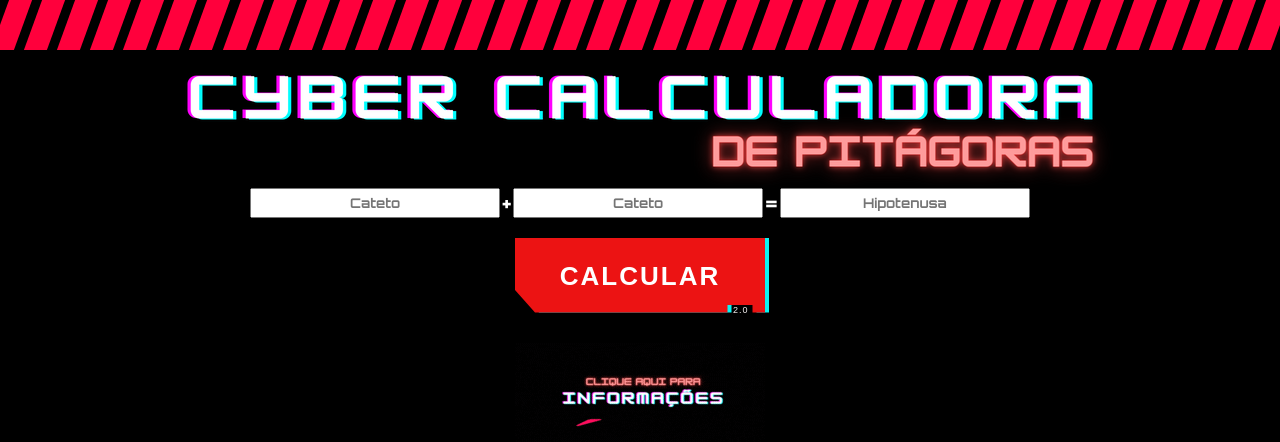
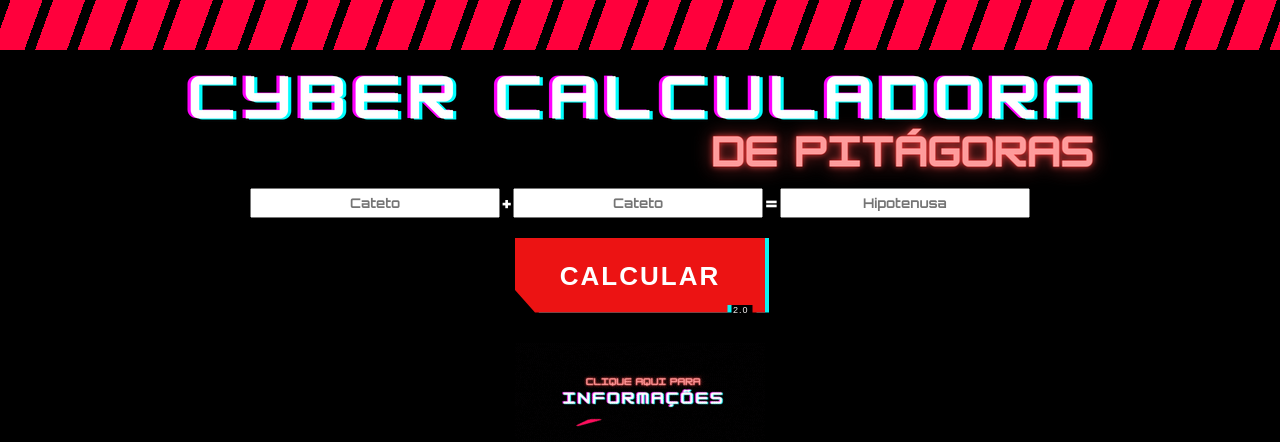
Before and after one commit to MateusBrandeburski/web_service_flask, a Flask app: page / in a window 1280 px wide. Shown: the part 76-518 px from the top of the page. Run offline with Flask 2, Linux system fonts and the light colour scheme; some web fonts are replaced.

Commit message:
alteração na linha de formas abaixo da header

```diff
--- a/calculadora_grafica/templates/calculadora_de_pitagoras.html
+++ b/calculadora_grafica/templates/calculadora_de_pitagoras.html
@@ -26,47 +26,7 @@
             <a class="cabecalho__menu__link">Sobre<span aria-hidden class="cabecalho__menu__link__glitch">Sobre</span></a>
         </nav>
     </header>
-        <div class="linha_grafica_do_titulo">
-            <!-- Não sei se deveria ser feiro assim /: -->
-            <figure class="linha_grafica_do_titulo__caixas"></figure>
-            <figure class="linha_grafica_do_titulo__caixas"></figure>
-            <figure class="linha_grafica_do_titulo__caixas"></figure>
-            <figure class="linha_grafica_do_titulo__caixas"></figure>
-            <figure class="linha_grafica_do_titulo__caixas"></figure>
-            <figure class="linha_grafica_do_titulo__caixas"></figure>
-            <figure class="linha_grafica_do_titulo__caixas"></figure>
-            <figure class="linha_grafica_do_titulo__caixas"></figure>
-            <figure class="linha_grafica_do_titulo__caixas"></figure>
-            <figure class="linha_grafica_do_titulo__caixas"></figure>
-            <figure class="linha_grafica_do_titulo__caixas"></figure>
-            <figure class="linha_grafica_do_titulo__caixas"></figure>
-            <figure class="linha_grafica_do_titulo__caixas"></figure>
-            <figure class="linha_grafica_do_titulo__caixas"></figure>
-            <figure class="linha_grafica_do_titulo__caixas"></figure>            <figure class="linha_grafica_do_titulo__caixas"></figure>
-            <figure class="linha_grafica_do_titulo__caixas"></figure>
-            <figure class="linha_grafica_do_titulo__caixas"></figure>
-            <figure class="linha_grafica_do_titulo__caixas"></figure>
-            <figure class="linha_grafica_do_titulo__caixas"></figure>
-            <figure class="linha_grafica_do_titulo__caixas"></figure>
-            <figure class="linha_grafica_do_titulo__caixas"></figure>
-            <figure class="linha_grafica_do_titulo__caixas"></figure>
-            <figure class="linha_grafica_do_titulo__caixas"></figure>
-            <figure class="linha_grafica_do_titulo__caixas"></figure>
-            <figure class="linha_grafica_do_titulo__caixas"></figure>
-            <figure class="linha_grafica_do_titulo__caixas"></figure>
-            <figure class="linha_grafica_do_titulo__caixas"></figure>
-            <figure class="linha_grafica_do_titulo__caixas"></figure>
-            <figure class="linha_grafica_do_titulo__caixas"></figure>
-            <figure class="linha_grafica_do_titulo__caixas"></figure>
-            <figure class="linha_grafica_do_titulo__caixas"></figure>
-            <figure class="linha_grafica_do_titulo__caixas"></figure>
-            <figure class="linha_grafica_do_titulo__caixas"></figure>
-            <figure class="linha_grafica_do_titulo__caixas"></figure>
-            <figure class="linha_grafica_do_titulo__caixas"></figure>
-            <figure class="linha_grafica_do_titulo__caixas"></figure>
-            <figure class="linha_grafica_do_titulo__caixas"></figure>
-            <figure class="linha_grafica_do_titulo__caixas"></figure>
-        </div>
+        <div class="linha_grafica_do_titulo"></div>
         <div class="titulo">
             <img src="/static/image/Logos - Projetos.png" alt="">
         </div>
@@ -110,9 +70,5 @@
                 <li class="explicacao__list">Se <strong>nenhum dado for passado</strong>, ou apenas um lado, ou ainda todos os lados, um aviso aparecerá.</li>
             </ul>
         </div>
-
-    <!-- <footer class="rodape">
-        <p>Mateus Brandeburski Ramos</p>
-    </footer> -->
 </body>
 </html>
--- a/static/styles.css
+++ b/static/styles.css
@@ -199,20 +199,14 @@ body {
 
 /* -----------------------paralelogramo css------------------------- */
 .linha_grafica_do_titulo {
-  display: flex;
-  gap: 10px;
-  justify-content: space-between;
-  flex-direction: row;
-
-}
-
-.linha_grafica_do_titulo__caixas {
-  width: 30px;
   height: 50px;
-  -webkit-transform: skew(-20deg);
-   -moz-transform: skew(-20deg);
-     -o-transform: skew(-20deg);
-  background-color: #ff003c;
+  background-image: repeating-linear-gradient(
+    110deg,
+    transparent,
+    transparent 10px,
+    #ff003c 10px,
+    #ff003c 40px
+  );
 }
 /* ------------------- FIM paralelogramo css---------------------- */
 
@@ -527,17 +521,3 @@ input[type=number] {
 strong {
     background-color: rgb(241, 37, 37);
 }
-
-
-
-/* .rodape {
-  display: flex;
-  justify-content: center;
-  background: #ffffff;
-  color: #000000;
-  font-family: 'Orbitron', sans-serif;
-  width: 100%;
-  position: absolute;
-  bottom: 0;
-  left: 0;
-} */
```
